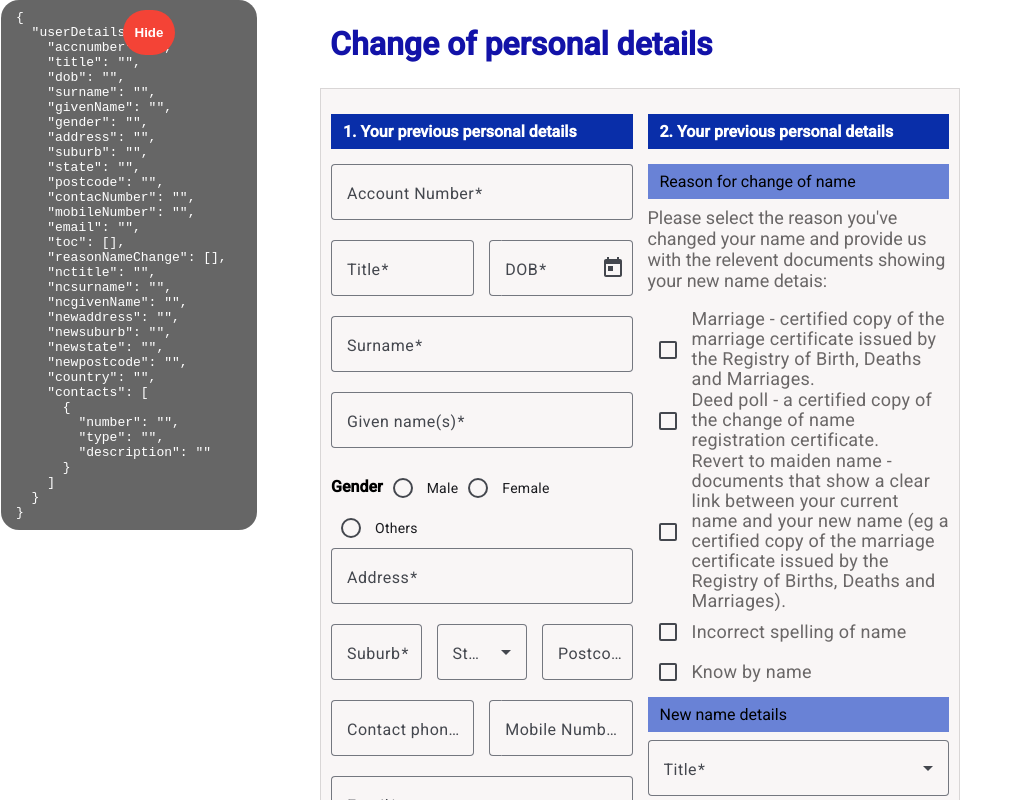
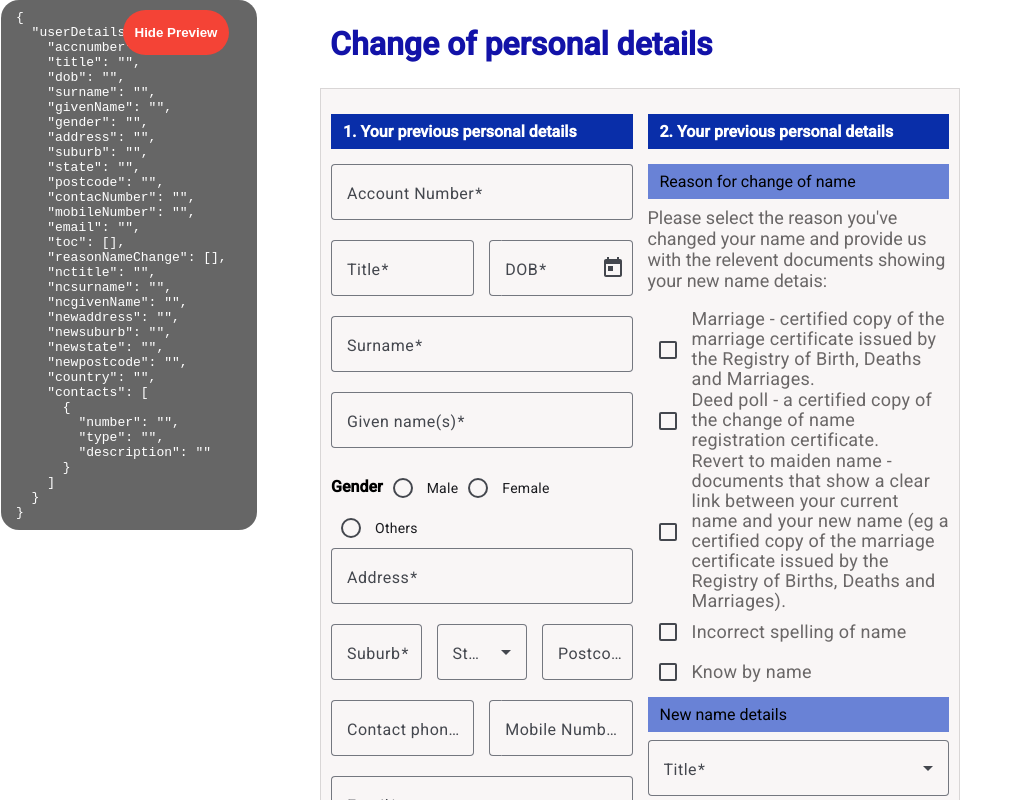
Before and after one commit to kumaruidivloper/angular-forms-tutorial, an Angular app: page / in a window 1280 px wide. Shown: the top 800 px of the page, without its empty margins (0-1022 px from the left). Built offline with nearby package versions, Linux system fonts and the light colour scheme.

Commit message:
Small ui update

```diff
--- a/src/app/app.html
+++ b/src/app/app.html
@@ -399,7 +399,7 @@
 
 <div class="preview" [ngClass]="togglePre ? 'Hide' : 'Show'">
    <div class="buttonAlginCenter">
-     <button class="previewToggle {{togglePre ? 'Hide' : 'Show'}}" (click)="togglePre = !togglePre">{{togglePre ? 'Hide' : 'Show'}}</button>
+     <button class="previewToggle {{togglePre ? 'Hide Preview' : 'Show Preview'}}" (click)="togglePre = !togglePre">{{togglePre ? 'Hide Preview' : 'Show Preview'}}</button>
    </div>
     <pre *ngIf="togglePre">{{myForm.value | json}}</pre>
 </div>
```
